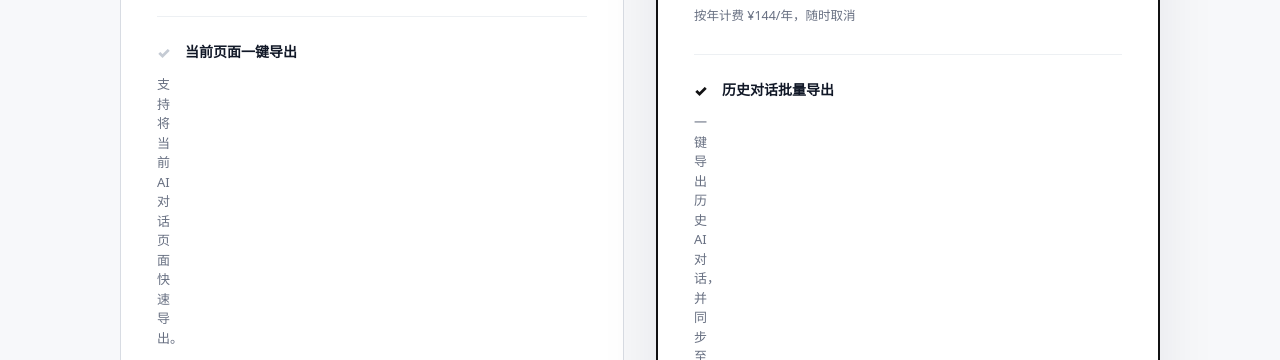
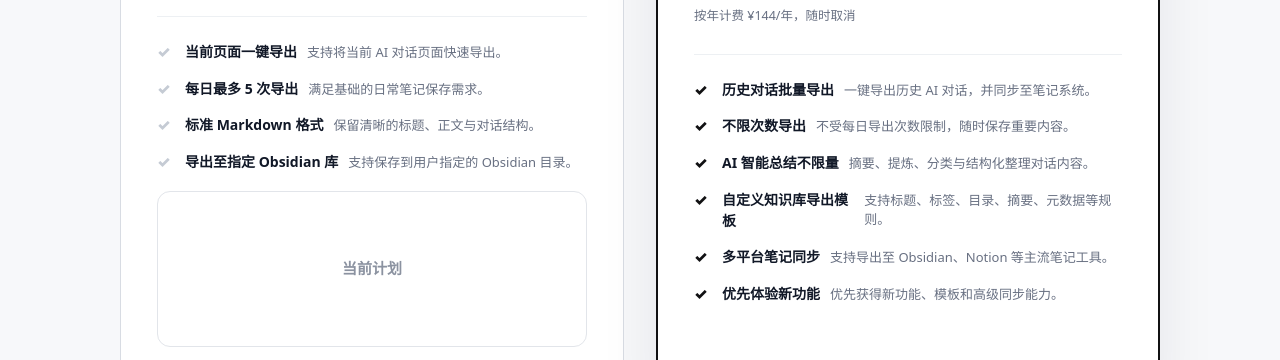
Before and after one commit to Vincentsun1977/liaoji, a browser extension: page membership.html in a window 1280 px wide. Shown: the part 433-793 px from the top of the page. Drawn offline with Linux system fonts and the light colour scheme.

Commit message:
Fix membership plan text wrapping

```diff
--- a/src/bulk.css
+++ b/src/bulk.css
@@ -706,13 +706,16 @@ input[type="search"]:focus {
 }
 
 .plan-card li {
-  display: grid;
-  grid-template-columns: 18px 1fr;
+  display: flex;
+  align-items: flex-start;
   gap: 10px;
+  min-width: 0;
 }
 
 .plan-card li::before {
+  flex: 0 0 18px;
   color: #111113;
+  line-height: 1.45;
   content: "✓";
 }
 
--- a/src/membership.css
+++ b/src/membership.css
@@ -207,14 +207,17 @@ button:not(:disabled):active {
 }
 
 .plan-card li {
-  display: grid;
-  grid-template-columns: 18px 1fr;
+  display: flex;
+  align-items: flex-start;
   gap: 10px;
+  min-width: 0;
 }
 
 .plan-card li::before {
+  flex: 0 0 18px;
   color: #111113;
   font-weight: 900;
+  line-height: 1.45;
   content: "✓";
 }
 
@@ -225,6 +228,12 @@ button:not(:disabled):active {
 .plan-card li strong,
 .plan-card li span {
   display: block;
+  min-width: 0;
+  max-width: 100%;
+  white-space: normal;
+  word-break: normal;
+  overflow-wrap: anywhere;
+  writing-mode: horizontal-tb;
 }
 
 .plan-card li strong {
--- a/src/popup.css
+++ b/src/popup.css
@@ -568,13 +568,16 @@ textarea:focus {
 }
 
 .plan-card li {
-  display: grid;
-  grid-template-columns: 16px 1fr;
+  display: flex;
+  align-items: flex-start;
   gap: 8px;
+  min-width: 0;
 }
 
 .plan-card li::before {
+  flex: 0 0 16px;
   color: #111113;
+  line-height: 1.45;
   content: "✓";
 }
 
```
